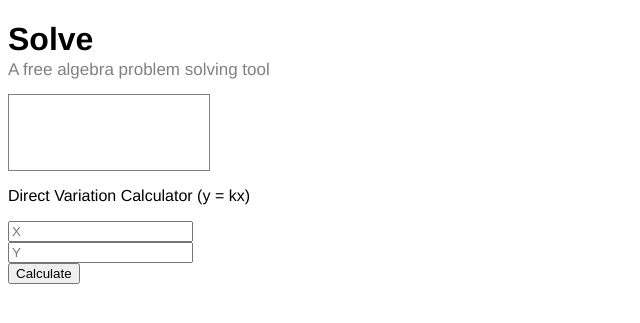
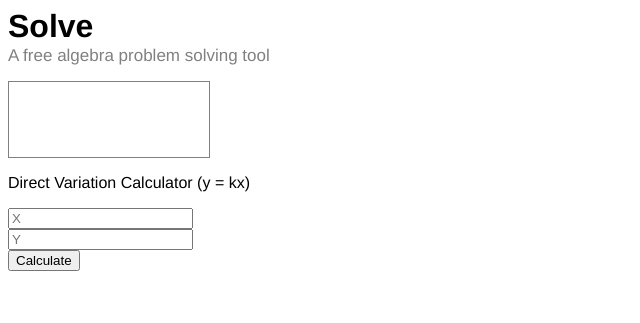
Before and after one commit to imryan/imryan.github.io, a Jekyll site: the page built from solve/index.html, in a window 1280 px wide. Shown: the top 323 px of the page, without its empty margins (0-640 px from the left). Built offline with Jekyll 4.4.1, drawn with Linux system fonts in a browser that asks for light colours; Markdown is read by kramdown in place of the engine named in the settings.

Commit message:
More changes

```diff
--- a/solve/index.html
+++ b/solve/index.html
@@ -14,6 +14,7 @@ title: Ryan Cohen
 
 		h1 {
 			font-family: helvetica;
+			margin-top: auto;
 		}
 
 		h2 {
@@ -30,6 +31,7 @@ title: Ryan Cohen
 		</style>
 	</header>
 
+<body>
 <script type="text/javascript">
 
 function solveVariation() {
@@ -46,10 +48,10 @@ function solveVariation() {
 
 <p>Direct Variation Calculator (y = kx)</p>
 	<input id="x-value" placeholder="X"/>
-		<br>
+	<br>
 	<input id="y-value" placeholder="Y"/>
-		<br>
+	<br>
 	<button onclick="solveVariation()">Calculate</button>
 
-
+</body>
 </html>
```
